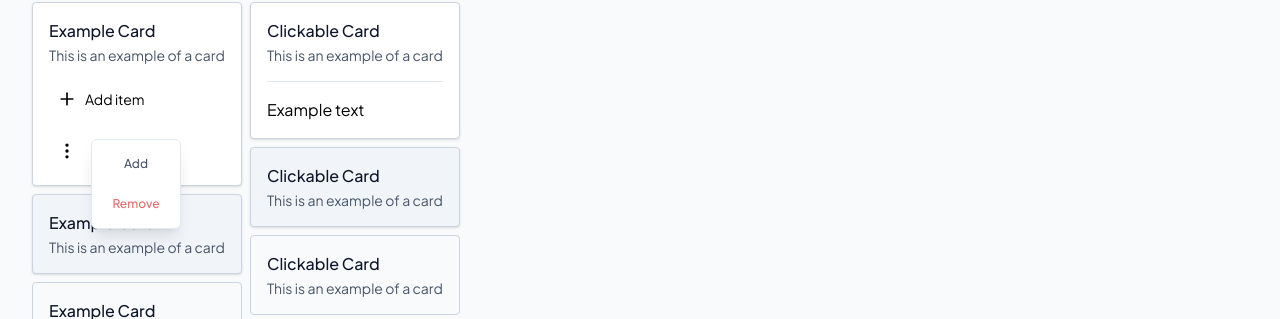
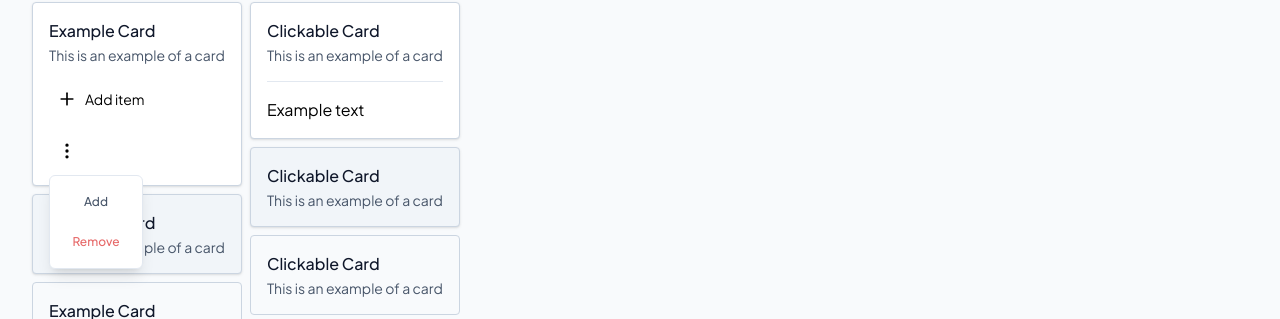
Before and after one commit to CallumB04/ticket-system, a React (Vite) app in the folder frontend/: page / in a window 1280 px wide. Both pictures are taken after a click on the icon 67 px from the left and 1099 px from the top of the page. Shown: the part 948-1267 px from the top of the page. Built offline with nearby package versions, Linux system fonts and the light colour scheme; no server answers.

Commit message:
feat: update popout relative positioning

```diff
--- a/frontend/src/components/Popout/Popout.tsx
+++ b/frontend/src/components/Popout/Popout.tsx
@@ -1,4 +1,4 @@
-import type { ReactNode } from "react";
+import type { ReactNode, Ref } from "react";
 import { twMerge } from "tailwind-merge";
 
 type PopoutXPosition = "left" | "right";
@@ -9,19 +9,21 @@ interface PopoutProps {
     children: ReactNode;
     xPos: PopoutXPosition;
     yPos: PopoutYPosition;
+    ref?: Ref<HTMLDivElement>;
 }
 
-const Popout = ({ className, children, xPos, yPos }: PopoutProps) => {
+const Popout = ({ className, children, xPos, yPos, ref }: PopoutProps) => {
     return (
         <div
             className={twMerge(
-                "bg-surface border-layout-border absolute w-max rounded-md border p-1 shadow-lg",
-                xPos === "left" && "right-full mr-1.5",
-                xPos === "right" && "left-full ml-1.5",
-                yPos === "top" && "bottom-0 mb-1.5",
-                yPos === "bottom" && "top-0 mt-1.5",
+                "bg-surface border-layout-border absolute w-max rounded-md border p-1.5 shadow-lg",
+                xPos === "left" && "right-0",
+                xPos === "right" && "left-0",
+                yPos === "top" && "bottom-full mb-1.5",
+                yPos === "bottom" && "top-full mt-1.5",
                 className
             )}
+            ref={ref}
         >
             {children}
         </div>
```
